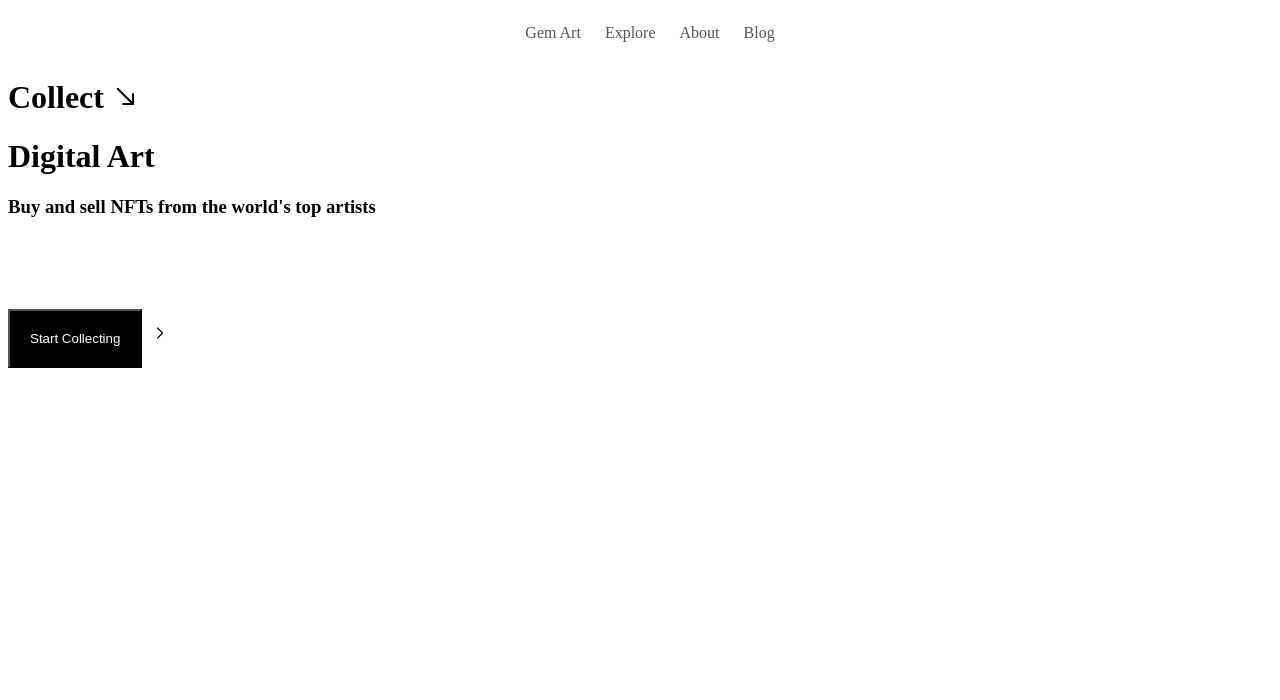
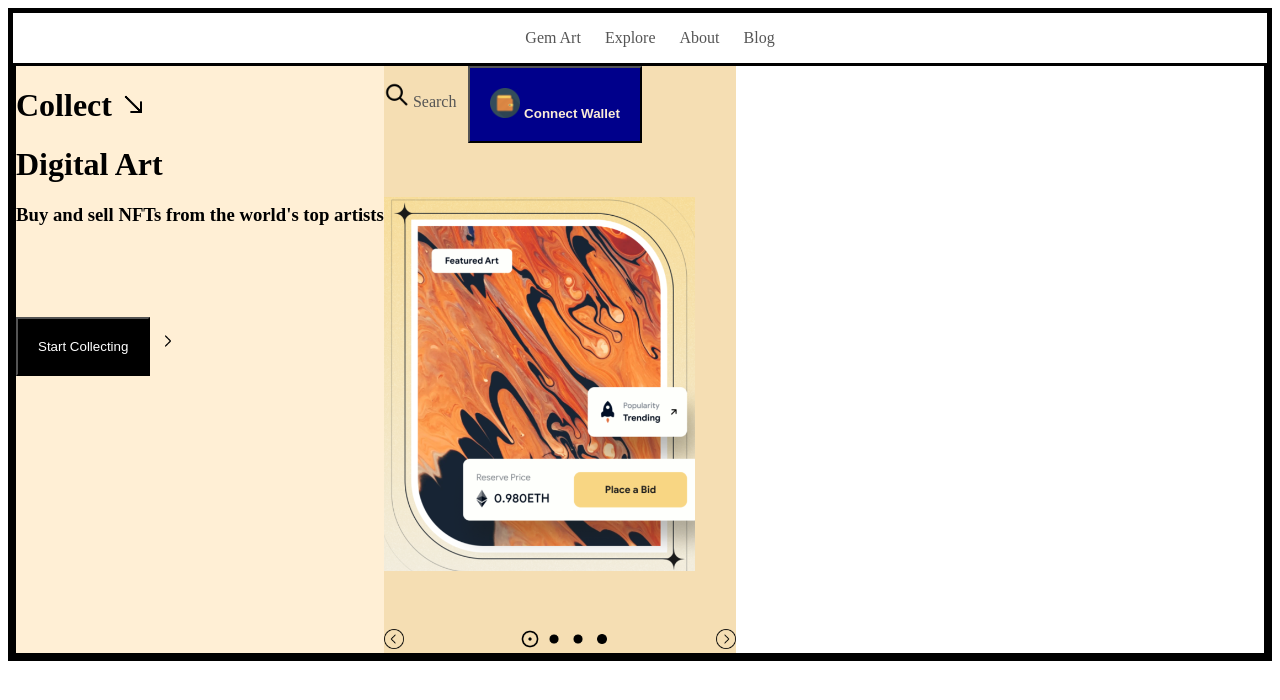
Before and after one commit to ChristineAkinyi/git-flow-test, a plain HTML site: page index.html in a window 1280 px wide. Drawn offline with Linux system fonts and the light colour scheme.

Commit message:
added Image and border

```diff
--- a/index.html
+++ b/index.html
@@ -6,6 +6,8 @@
     <title>Document</title>
     <link rel="stylesheet" href="style.css">
 <body>
+    <div class="content">
+    <div>
     <div class="navbar">
     <navbar>
         <nav>
@@ -18,6 +20,8 @@
         </nav>
 </navbar>
 </div>
+<div class="container">
+<div class="body">
 <h1>Collect <img src="arrow.png" id="arrow"><br></h1>
 <h1>Digital Art<br></h1>
 <h3>Buy and sell NFTs from the world's top artists</h3>
@@ -27,8 +31,34 @@
     <br>
 
     <button>Start Collecting </button>&nbsp;&nbsp;<img src="arrow.webp" id="arrow2">
+</div>
+<br>
+<br>
+    <div class="art">
+        <div id="Icons">
+           <p><img src="lens.webp" id="lens"> Search</p> &nbsp;&nbsp;&nbsp;
+           <button id="button"><img src="wallet.png" id="wallet"> <b>Connect Wallet</b></button>
+        </div>
+        <br>
+        <br>
+        <br>
+        <div>
+        <img src="Image.png">
+        </div>
+        <br>
+        <br>
+        <br>
+        <div class="circle">
+          <img src="back.webp" id="back">&nbsp;&nbsp;&nbsp;&nbsp;&nbsp;&nbsp;&nbsp;&nbsp;&nbsp;&nbsp;&nbsp;&nbsp;&nbsp;&nbsp;&nbsp;&nbsp;&nbsp;&nbsp;&nbsp;&nbsp;&nbsp;&nbsp;&nbsp;&nbsp;&nbsp;&nbsp;&nbsp;&nbsp;
+          <img src="circle.webp" id="circle">
+          <img src="dot.webp" id="first">
+          <img src="dot2.webp" id="second">
+          <img src="dot3.webp" id="third">&nbsp;&nbsp;&nbsp;&nbsp;&nbsp;&nbsp;&nbsp;&nbsp;&nbsp;&nbsp;&nbsp;&nbsp;&nbsp;&nbsp;&nbsp;&nbsp;&nbsp;&nbsp;&nbsp;&nbsp;&nbsp;&nbsp;&nbsp;&nbsp;&nbsp;
+          <img src="next.webp" id="next">
+        </div>
 
-
-
+    </div>
+</div>
+</div>
 </body>
 </html>
--- a/style.css
+++ b/style.css
@@ -35,3 +35,61 @@ nav ul{
      #arrow2{
         width: 20px;
      }
+     #button{
+        color: antiquewhite;
+        background-color:darkblue;
+    }
+    #Icons{
+        display:flex;
+    }
+
+    #Img{
+        width: 500px;
+        height: 500px;
+    }
+    #lens{
+        width: 25px;
+        height: 25px;
+    }
+    #wallet{
+        height: 30px;
+        width: 30px;
+    }
+    #back{
+        height: 20px;
+        width: 20px;
+    }
+    #next{
+        height: 20px;
+        width:20px
+    }
+    #circle {
+        height: 20px;
+    }
+    #first{
+        height: 20px;
+    }
+    #second{
+        height: 20px;
+    }
+    #third{
+        height: 20px;
+    }
+    .container{
+        border: solid 3px;
+        display:flex;
+        margin: auto;
+
+    }
+    .art{
+
+background-color: wheat;
+    }
+    .body{
+        background-color: papayawhip;
+    }
+    .content{
+        border: solid 5px;
+        overflow: visible;
+
+    }
```
Also changed, not shown: 594670.png (added), Image.png (added), back.webp (added), circle.webp (added), dot-circle-solid-64.webp (added), dot.webp (added), dot2.webp (added), dot3.webp (added), lens.webp (added), next.webp (added), wallet.png (added).
